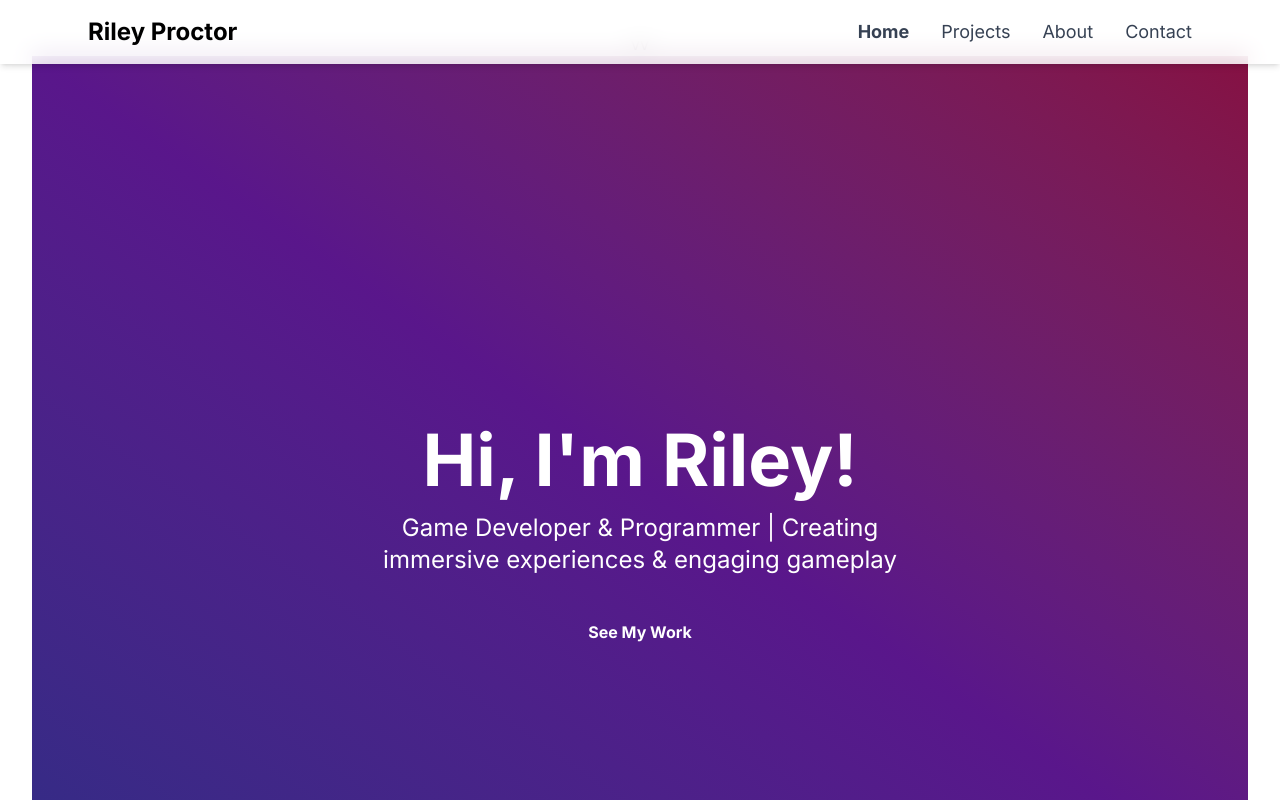
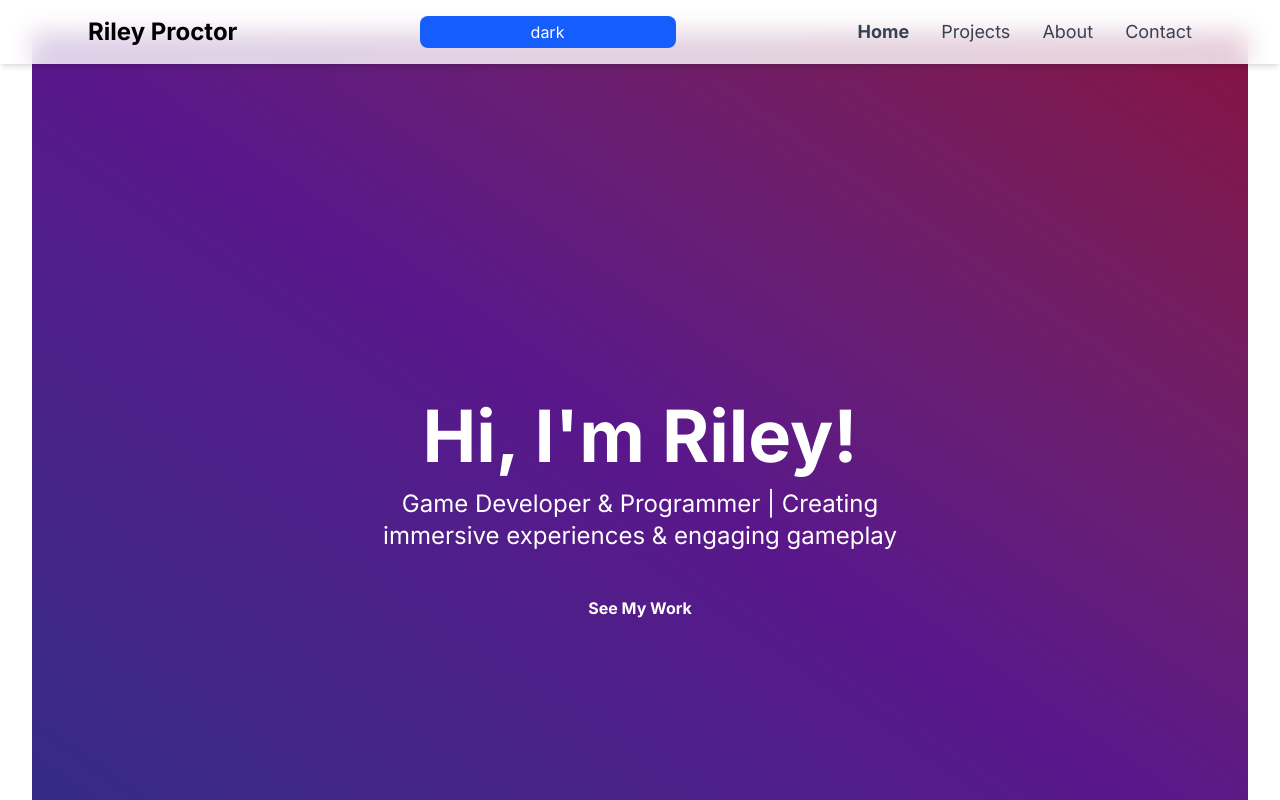
Before and after one commit to RProctor2006/RileyProctor-Portfolio, a React (Vite) app in the folder RileyProctor-PortfolioProject/: page / in a window 1280 px wide. Shown: the top 800 px of the page. Built offline with nearby package versions, Linux system fonts and the light colour scheme.

Commit message:
Added Dark Mode Button
Added dark mode button and cleaned up my tailwind as I was using it incorrectly, trying to use tailwind 3 and 4 at the same time.

```diff
--- a/RileyProctor-PortfolioProject/package.json
+++ b/RileyProctor-PortfolioProject/package.json
@@ -6,7 +6,7 @@
   "type": "module",
   "scripts": {
     "dev": "vite",
-    "build": "tsc -b && vite build",
+    "build": "run dev",
     "lint": "eslint .",
     "preview": "vite preview",
     "predeploy": "npm run build",
--- a/RileyProctor-PortfolioProject/src/App.tsx
+++ b/RileyProctor-PortfolioProject/src/App.tsx
@@ -9,8 +9,9 @@ import Contact from './components/Contact'
 //import React from 'react';
 
 function App() {
+
     return (
-        <div id="root" className="max-w-[1280px] mx-auto p-8 text-center">vv
+        <div id="root" className="max-w-screen mx-auto p-8 text-center bg-white text-black dark:bg-gray-900 dark:text-white">
             <Navbar />
             <main className="">
                 <Hero />
--- a/RileyProctor-PortfolioProject/src/components/About.tsx
+++ b/RileyProctor-PortfolioProject/src/components/About.tsx
@@ -2,10 +2,10 @@
 
 const About = () => {
     return (
-        <section id="about" className="min-h-screen max-w-4xl mx-auto px-6 py-20">
+        <section id="about" className="min-h-screen max-w-4xl mx-auto px-6 py-20 ">
             <h2 className="text-4xl font-bold mb-8">About Me</h2>
             {/* TODO: Add my about content here */}
-            <p className="text-gray-700">I'm a passionate game developer with 6 years of programming experience...</p>
+            <p className="text-gray-700 dark:text-gray-300">I'm a passionate game developer with 6 years of programming experience...</p>
         </section>
     );
 };
--- a/RileyProctor-PortfolioProject/src/components/Navbar.tsx
+++ b/RileyProctor-PortfolioProject/src/components/Navbar.tsx
@@ -1,6 +1,8 @@
 //import React from 'react'
 import { Link, scrollSpy } from 'react-scroll'
 import { useEffect } from 'react'
+
+import ThemeSwitchButton from "./ThemeSwitchButton.tsx";
 
 
 
@@ -12,10 +14,11 @@ const Navbar = () => {
     }, []);
 
     return (
-        <nav className="fixed top-0 left-0 right-0 bg-white/80 backdrop-blur-md shadow-md z-50">
+        <nav className="fixed top-0 left-0 right-0 bg-white/80 backdrop-blur-md shadow-md z-50 dark:bg-gray-900/80 dark:text-white">
             <div className="max-w-6xl mx-auto px-6 py-4 flex justify-between items-center">
                 <div className="text-2xl font-bold">Riley Proctor</div>
-                <ul className="flex flex-row gap-8 text-gray-700 font-medium text-lg">
+                <ThemeSwitchButton />
+                <ul className="flex flex-row gap-8 text-gray-700 font-medium text-lg dark:text-gray-300">
                     <li><Link to="home" smooth={true} duration={500} spy={true} offset={-80} activeClass="font-semibold" className="hover:text-blue-600 cursor-pointer transition-colors duration-300">Home</Link></li>
                     <li><Link to="projects" smooth={true} duration={500} spy={true} offset={-80} activeClass="font-semibold" className="hover:text-blue-600 cursor-pointer transition-colors duration-300">Projects</Link></li>
                     <li><Link to="about" smooth={true} duration={500} spy={true} offset={-80} activeClass="font-semibold" className="hover:text-blue-600 cursor-pointer transition-colors duration-300">About</Link></li>
--- /dev/null
+++ b/RileyProctor-PortfolioProject/src/components/ThemeSwitchButton.tsx
@@ -0,0 +1,32 @@
+
+const ToggleThemeButton = () => {
+
+    let buttonText = document.documentElement.classList.contains("dark") ? "light" : "dark";
+
+    const UpdateButtonText = () => {
+        buttonText = document.documentElement.classList.contains("dark") ? "light" : "dark";
+    }
+
+
+    const ThemeSwitch = () => {
+        if (document.documentElement.classList.contains("dark")) {
+            document.documentElement.classList.remove("dark");
+            localStorage.setItem("theme", "light");
+            UpdateButtonText();
+            return;
+        }
+        document.documentElement.classList.add("dark");
+        localStorage.setItem("theme", "dark");
+        UpdateButtonText();
+    }
+
+    return (
+        <button
+            onClick={ThemeSwitch}
+            className="rounded-lg bg-blue-600 text-white hover:bg-blue-700 min-h-8 min-w-64"
+        >
+            {buttonText}
+        </button>
+    )
+}
+export default ToggleThemeButton
--- a/RileyProctor-PortfolioProject/src/index.css
+++ b/RileyProctor-PortfolioProject/src/index.css
@@ -1,3 +1,7 @@
+@import "tailwindcss";
+
+@custom-variant dark (&:where(.dark, .dark *));
+
 @font-face {
     font-family: 'Inter';
     font-style: normal;
@@ -14,14 +18,7 @@
     font-display: swap;
 }
 
-
-@import "tailwindcss";
-@tailwind base;
-@tailwind components;
-@tailwind utilities;
-
-
-body * {
+body {
     caret-color: transparent;
     font-family: "Inter", serif;
 }
@@ -29,9 +26,3 @@ body * {
 input, textarea, [contenteditable="true"] {
     caret-color: auto !important;
 }
-
-.slick-prev::before,
-.slick-next::before {
-    color: black;
-    font-size: 30px;
-}
--- a/RileyProctor-PortfolioProject/tailwind.config.js
+++ /dev/null
@@ -1,12 +0,0 @@
-/** @type {import('tailwindcss').Config} */
-export default {
-    content: ["./index.html", "./src/**/*.{js,ts,jsx,tsx}"],
-    theme: {
-        extend: {
-            fontFamily: {
-                sans: ['Inter', 'sans-serif'],
-            },
-        },
-    },
-    plugins: [],
-}
```
